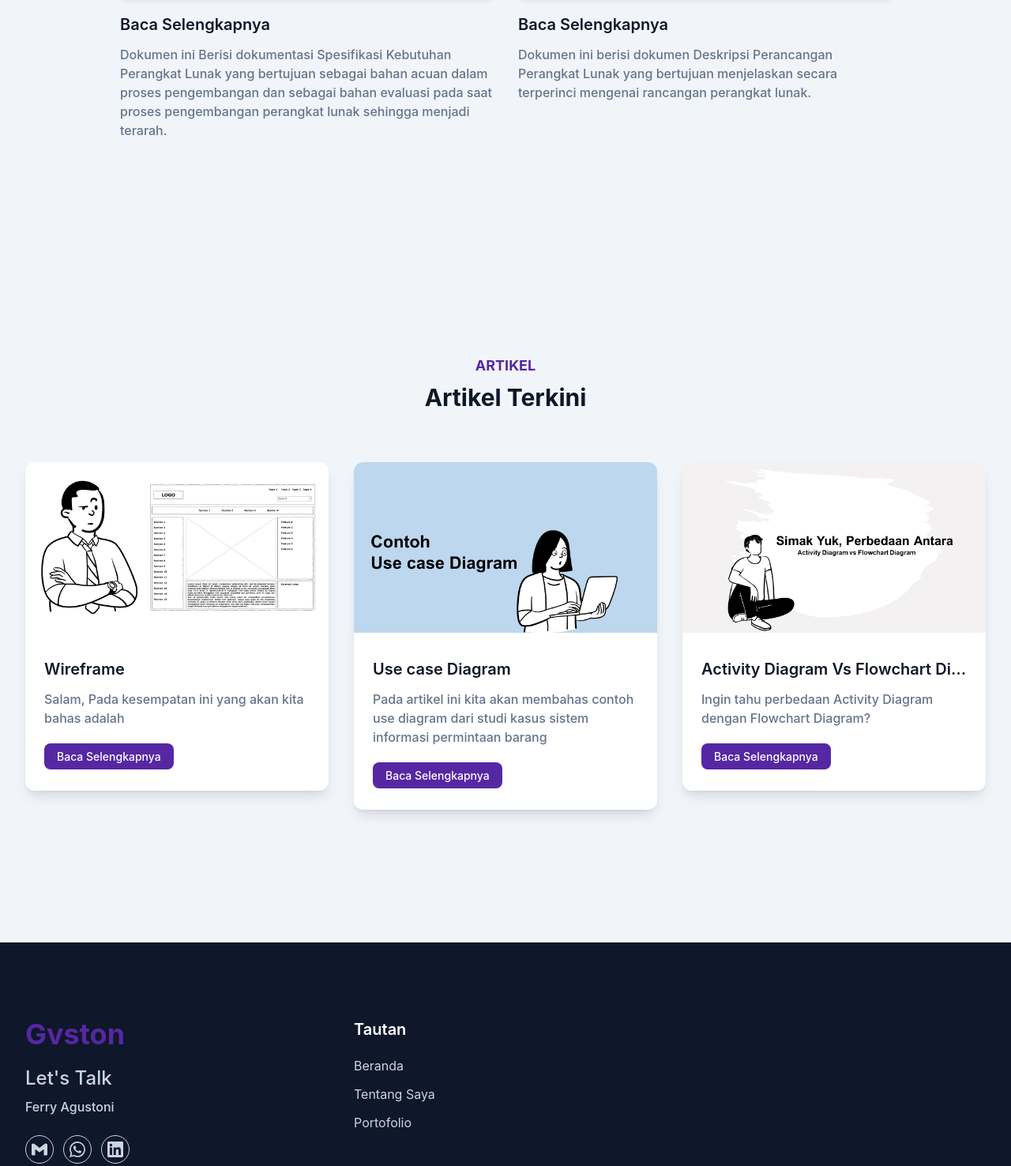
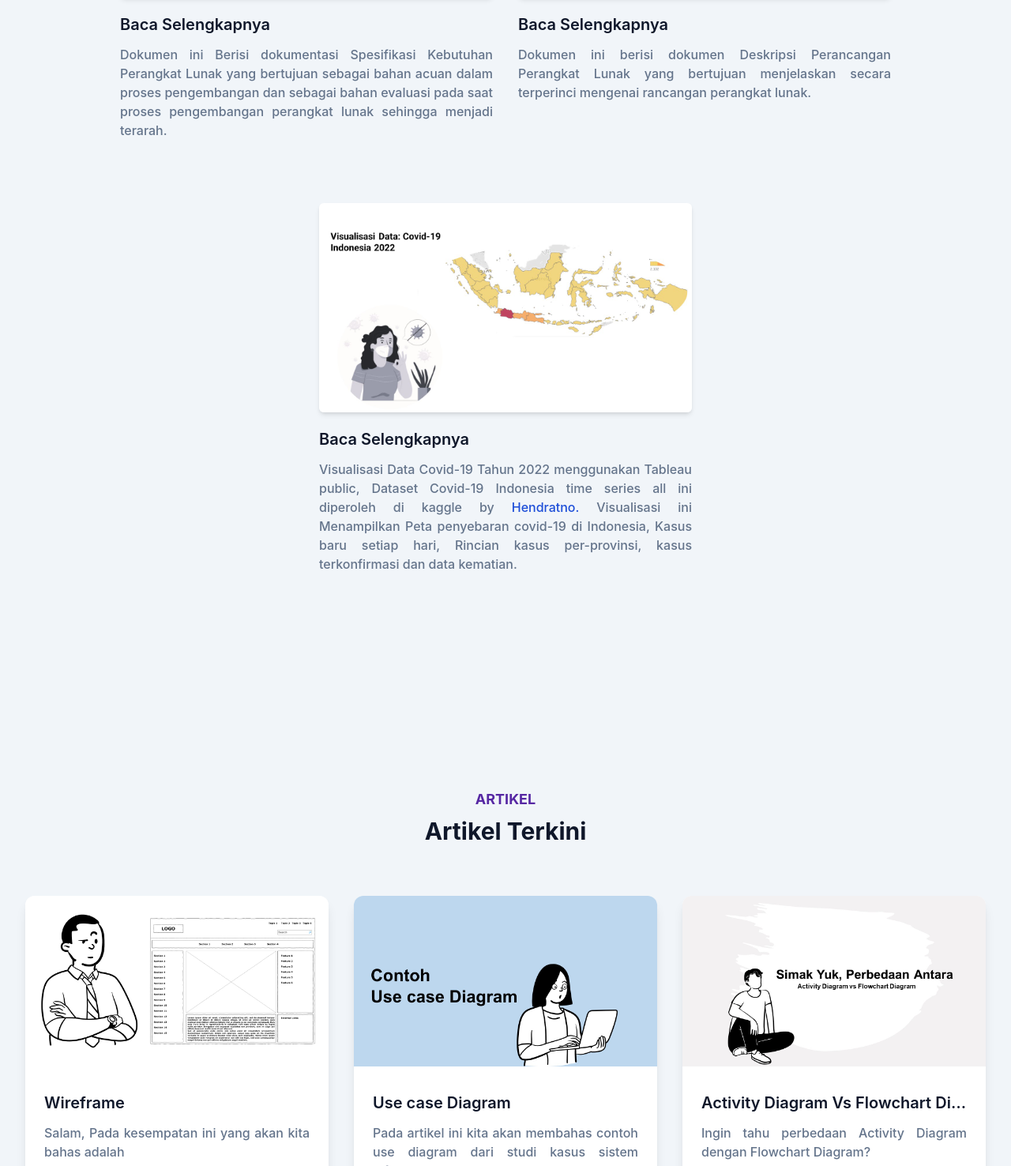
Before and after one commit to Ferry-Guston/Ferry-portofolio, a website: page index.html in a window 1280 px wide. Shown: the part 1545-3021 px from the top of the page at 79% size. Drawn offline with Linux system fonts and the light colour scheme.

Commit message:
menambahkan portofolio tableau

```diff
--- a/index.html
+++ b/index.html
@@ -265,7 +265,9 @@
             <h2 class="mb-4 text-3xl font-bold text-Dark dark:text-white">
               Studi Kasus
             </h2>
-            <p class="text-md font-medium text-secondary dark:text-slate-400">
+            <p
+              class="text-md justify-center font-medium text-secondary dark:text-slate-400"
+            >
               Portofolio ini membahas tentang tugas kuliah dan studi kasus yang
               pernah dikerjakan.
             </p>
@@ -290,7 +292,9 @@
                 >Baca Selengkapnya</a
               >
             </h3>
-            <p class="text-base font-medium text-secondary dark:text-slate-400">
+            <p
+              class="justify-center text-justify text-base font-medium text-secondary dark:text-slate-400"
+            >
               Dokumen ini Berisi dokumentasi Spesifikasi Kebutuhan Perangkat
               Lunak yang bertujuan sebagai bahan acuan dalam proses pengembangan
               dan sebagai bahan evaluasi pada saat proses pengembangan perangkat
@@ -313,10 +317,45 @@
                 >Baca Selengkapnya</a
               >
             </h3>
-            <p class="text-base font-medium text-secondary dark:text-slate-400">
+            <p
+              class="justify-center text-justify text-base font-medium text-secondary dark:text-slate-400"
+            >
               Dokumen ini berisi dokumen Deskripsi Perancangan Perangkat Lunak
               yang bertujuan menjelaskan secara terperinci mengenai rancangan
               perangkat lunak.
+            </p>
+          </div>
+          <div class="mb-12 p-4 md:w-1/2">
+            <div class="overflow-hidden rounded-md shadow-md">
+              <img
+                src="dist/img/portofolio/viz.jpg"
+                alt="portofolio"
+                width="w-full"
+              />
+            </div>
+            <h3 class="mt-5 mb-3 text-xl font-semibold text-Dark">
+              <a
+                href="https://public.tableau.com/views/Covid19Indonesiain2022/Dashboard1?:language=en-US&:display_count=n&:origin=viz_share_link"
+                target="_blank"
+                class="mb-3 block truncate text-xl font-semibold text-Dark hover:text-primary dark:text-white"
+                >Baca Selengkapnya</a
+              >
+            </h3>
+            <p
+              class="justify-center text-justify text-base font-medium text-secondary dark:text-slate-400"
+            >
+              Visualisasi Data Covid-19 Tahun 2022 menggunakan Tableau public,
+              Dataset Covid-19 Indonesia time series all ini diperoleh di kaggle
+              by
+              <a
+                href="https://www.kaggle.com/hendratno"
+                target="_blank"
+                class="text-blue-700"
+                >Hendratno.</a
+              >
+              Visualisasi ini Menampilkan Peta penyebaran covid-19 di Indonesia,
+              Kasus baru setiap hari, Rincian kasus per-provinsi, kasus
+              terkonfirmasi dan data kematian.
             </p>
           </div>
         </div>
@@ -353,7 +392,7 @@
                   >
                 </h3>
                 <p
-                  class="mb-6 text-base font-medium text-secondary dark:text-slate-400"
+                  class="mb-6 text-justify text-base font-medium text-secondary dark:text-slate-400"
                 >
                   Salam, Pada kesempatan ini yang akan kita bahas adalah
                 </p>
@@ -383,7 +422,7 @@
                   >
                 </h3>
                 <p
-                  class="mb-6 text-base font-medium text-secondary dark:text-slate-400"
+                  class="mb-6 text-justify text-base font-medium text-secondary dark:text-slate-400"
                 >
                   Pada artikel ini kita akan membahas contoh use diagram dari
                   studi kasus sistem informasi permintaan barang
@@ -414,7 +453,7 @@
                   >
                 </h3>
                 <p
-                  class="mb-6 text-base font-medium text-secondary dark:text-slate-400"
+                  class="mb-6 text-justify text-base font-medium text-secondary dark:text-slate-400"
                 >
                   Ingin tahu perbedaan Activity Diagram dengan Flowchart
                   Diagram?
```
Also changed, not shown: dist/img/Ferry_Photo.jpg (added), dist/img/portofolio/viz.jpg (added), dist/output.css.
